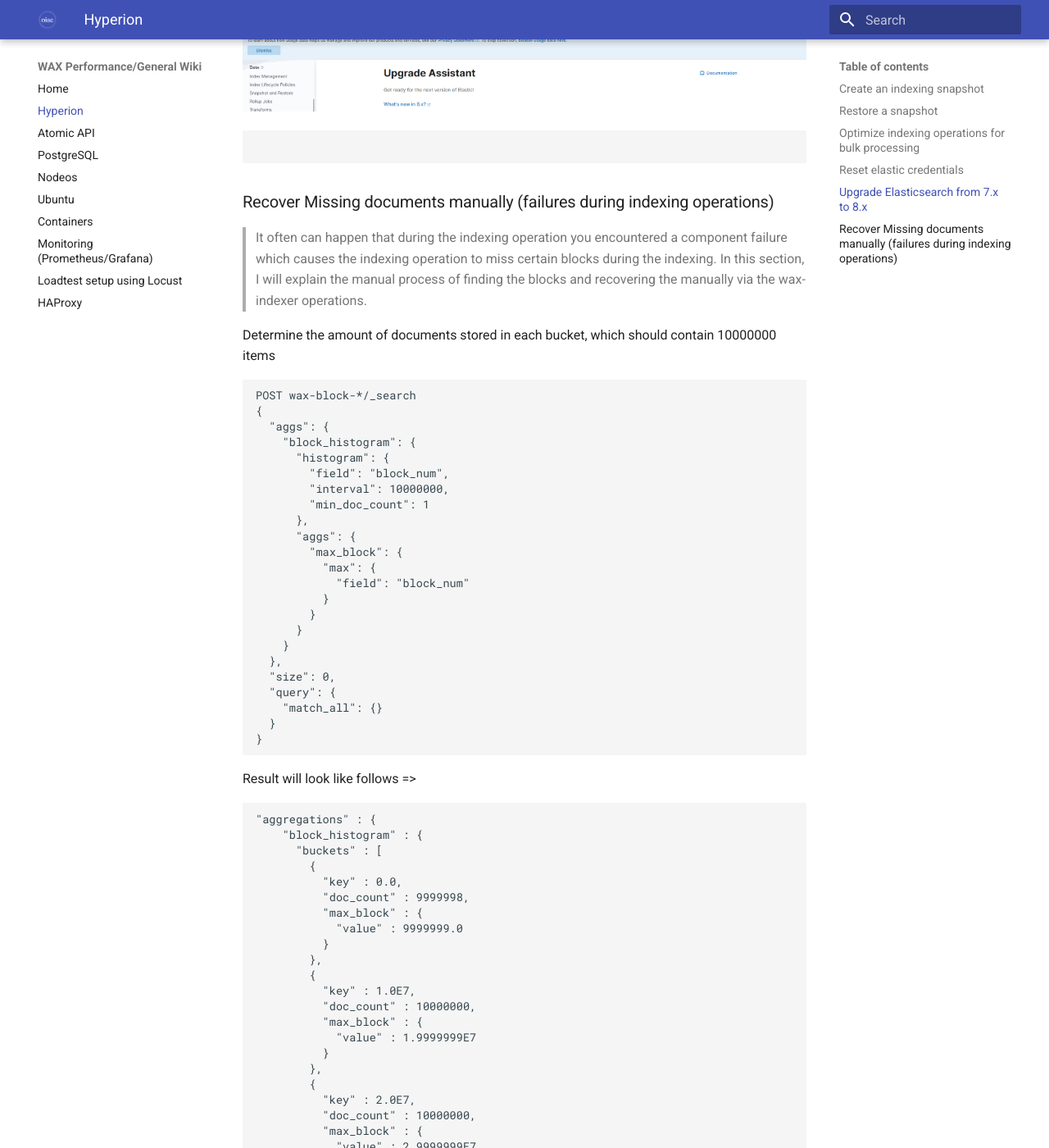
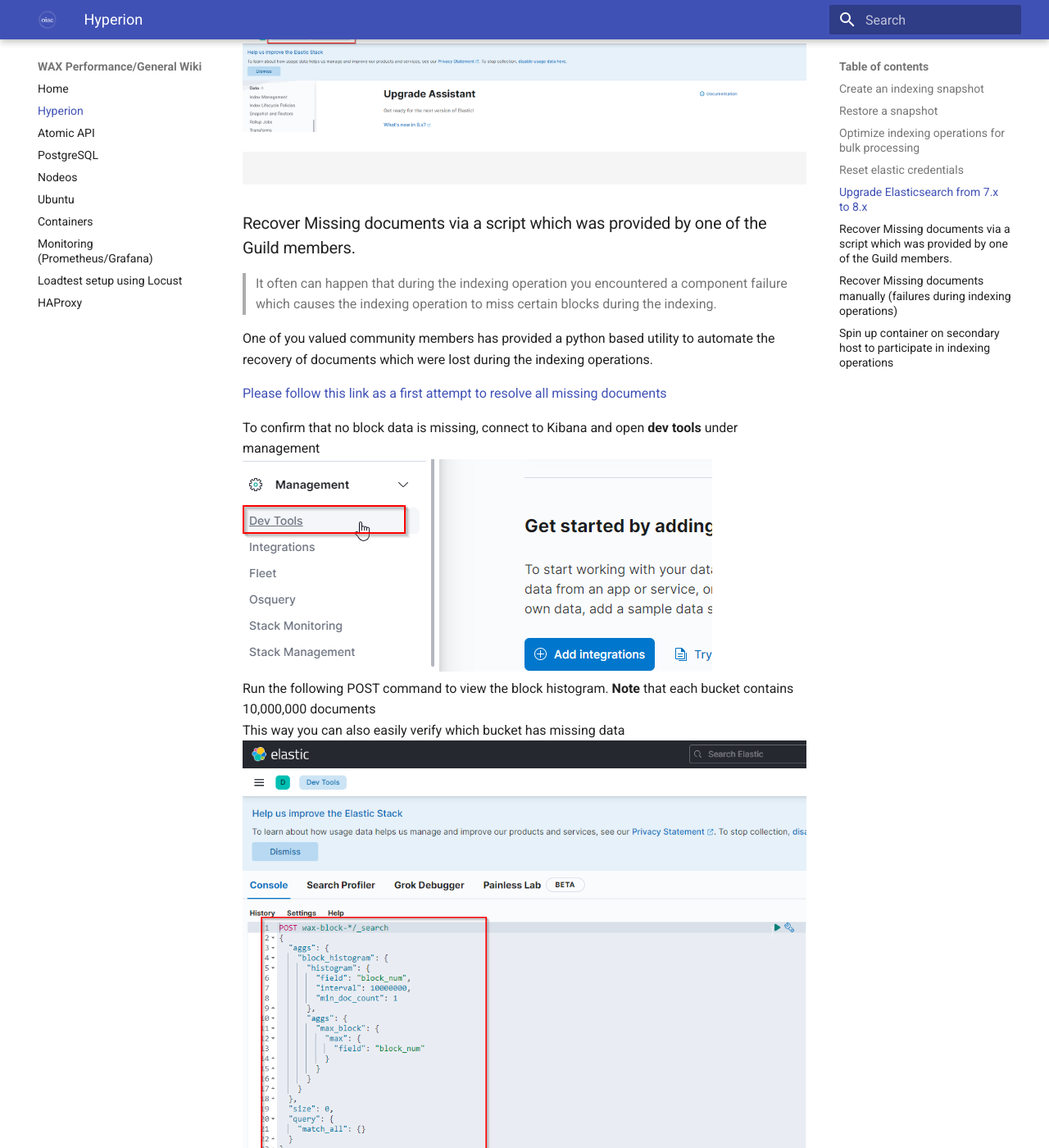
Before and after one commit to oneinacillian/wiki, an MkDocs documentation site: the page built from docs/hyperion.md, in a window 1280 px wide and 1400 px high, scrolled down 3134 px. Shown: the whole window at 82% size. Built offline with MkDocs 1.6.1 and Material for MkDocs 9.7.7, drawn with Linux system fonts in a browser that asks for light colours; some of the changed text lies outside the part shown.

Commit message:
Add hyperion block recovery piece

````diff
--- a/docs/hyperion.md
+++ b/docs/hyperion.md
@@ -6,8 +6,8 @@
 - Optimize indexing operations for bulk processing - <span style="color:red">**not yet complete**</span>
 - Reset elastic credentials
 - Upgrade Elasticsearch from 7.x to 8.x using upgrade assistant - <span style="color:red">**not yet complete**</span>
-- Recover Missing documents (failures during indexing operations) - <span style="color:red">**not yet complete**</span>
 - Recover Missing documents via a script - <span style="color:red">**not yet complete**</span>
+- Recover Missing documents manually (failures during indexing operations) - <span style="color:red">**not yet complete**</span>
 - pin up container on secondary host to participate in indexing operations - <span style="color:red">**not yet complete**</span>
 
 ### Create an indexing snapshot
@@ -77,8 +77,54 @@
 ```
 ```
 
+### Recover Missing documents via a script which was provided by one of the Guild members.
+> It often can happen that during the indexing operation you encountered a component failure which causes the indexing operation to miss certain blocks during the indexing.
+
+One of you valued community members has provided a python based utility to automate the recovery of documents which were lost during the indexing operations.
+
+[Please follow this link as a first attempt to resolve all missing documents](https://github.com/eosrio/hyperion-history-api/tree/v3.3.5/scripts/fix_missing_blocks)
+
+To confirm that no block data is missing, connect to Kibana and open **dev tools** under management <br>
+<img src="/assets/dev tools - Elastic.png"/> <br>
+Run the following POST command to view the block histogram. **Note** that each bucket contains 10,000,000 documents <br>
+This way you can also easily verify which bucket has missing data <br>
+<img src="/assets/missing_block_1  - Elastic.png"/> <br>
+```
+POST wax-block-*/_search
+{
+  "aggs": {
+    "block_histogram": {
+      "histogram": {
+        "field": "block_num",
+        "interval": 10000000,
+        "min_doc_count": 1
+      },
+      "aggs": {
+        "max_block": {
+          "max": {
+            "field": "block_num"
+          }
+        }
+      }
+    }
+  },
+  "size": 0,
+  "query": {
+    "match_all": {}
+  }
+}
+```
+Check the block histogram on the results pane to see if any documents are missing. The expectation here is that each bucket prior to the bucket in which documents are indexed, are fully populated with 10,000,000 documents <br>
+Run the wax indexer utility until you catch up with headblock the run the following to query hyperion health
+```
+http://hyperion.oiac.io/v2/health
+```
+The expected respone will be to have your head_block_num, last_indexed_block and total_indexed_blocks in sync <br>
+<img src="/assets/elastic block status.png"/> <br>
+Should this not be the case, start the manual recovery process as explained in the below section
+
 ### Recover Missing documents manually (failures during indexing operations)
-> It often can happen that during the indexing operation you encountered a component failure which causes the indexing operation to miss certain blocks during the indexing. In this section, I will explain the manual process of finding the blocks and recovering the manually via the wax-indexer operations.
+ In this section, I will explain the manual process of finding the blocks and recovering the manually via the wax-indexer operations.
 
 Determine the amount of documents stored in each bucket, which should contain 10000000 items
 ```
@@ -233,10 +279,8 @@
       ]
     }
   }
-### Recover Missing documents via a script (failures during indexing operations)
+```
 
-```
-```
 ### Spin up container on secondary host to participate in indexing operations
 
 ```
````
Also changed, not shown: docs/assets/dev tools - Elastic.png (added), docs/assets/elastic block status.png (added), docs/assets/missing_block_1  - Elastic.png (added).
